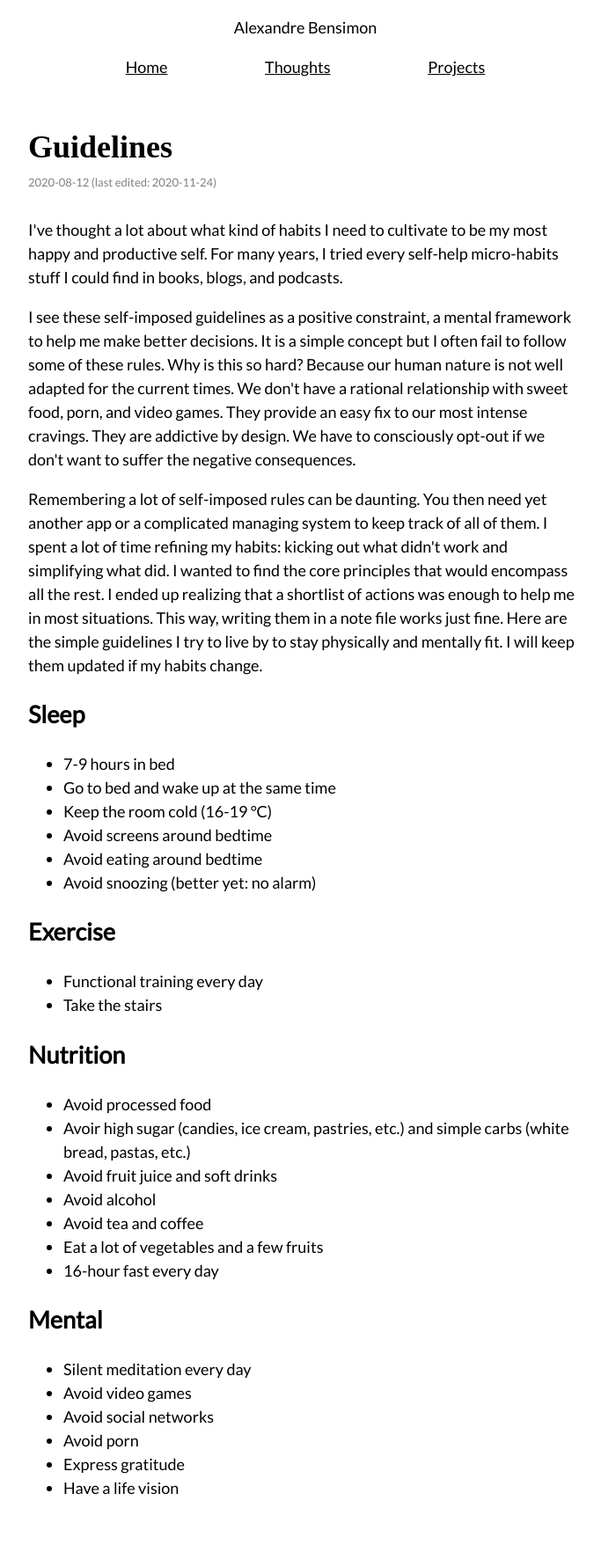
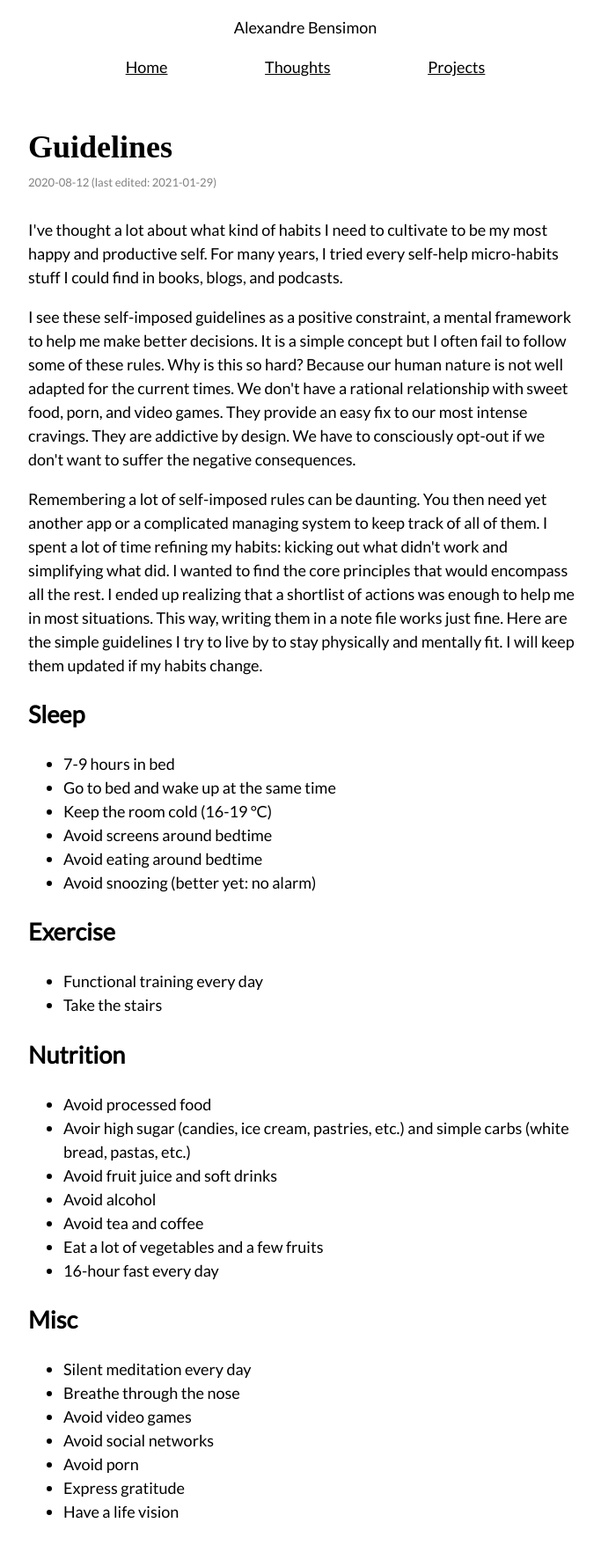
Before and after one commit to alexbensimon/personal-website, a Next.js app: page /thoughts/guidelines in a window 1280 px wide. Shown: the top 1764 px of the page at 88% size, without its empty margins (293-976 px from the left). Before the commit the page ends 1741 px from the top, so only its background shows below. Built offline with nearby package versions, Linux system fonts and the light colour scheme; a web font is replaced by a local one.

Commit message:
Add nasal breathing

```diff
--- a/pages/thoughts/guidelines.tsx
+++ b/pages/thoughts/guidelines.tsx
@@ -10,7 +10,7 @@ const Guidelines = () => (
     </Head>
     <div>
       <h1>Guidelines</h1>
-      <ThoughtDate>2020-08-12 (last edited: 2020-11-24)</ThoughtDate>
+      <ThoughtDate>2020-08-12 (last edited: 2021-01-29)</ThoughtDate>
       <p>
         I've thought a lot about what kind of habits I need to cultivate to be
         my most happy and productive self. For many years, I tried every
@@ -64,9 +64,10 @@ const Guidelines = () => (
         <li>Eat a lot of vegetables and a few fruits</li>
         <li>16-hour fast every day</li>
       </ul>
-      <h2>Mental</h2>
+      <h2>Misc</h2>
       <ul>
         <li>Silent meditation every day</li>
+        <li>Breathe through the nose</li>
         <li>Avoid video games</li>
         <li>Avoid social networks</li>
         <li>Avoid porn</li>
```
